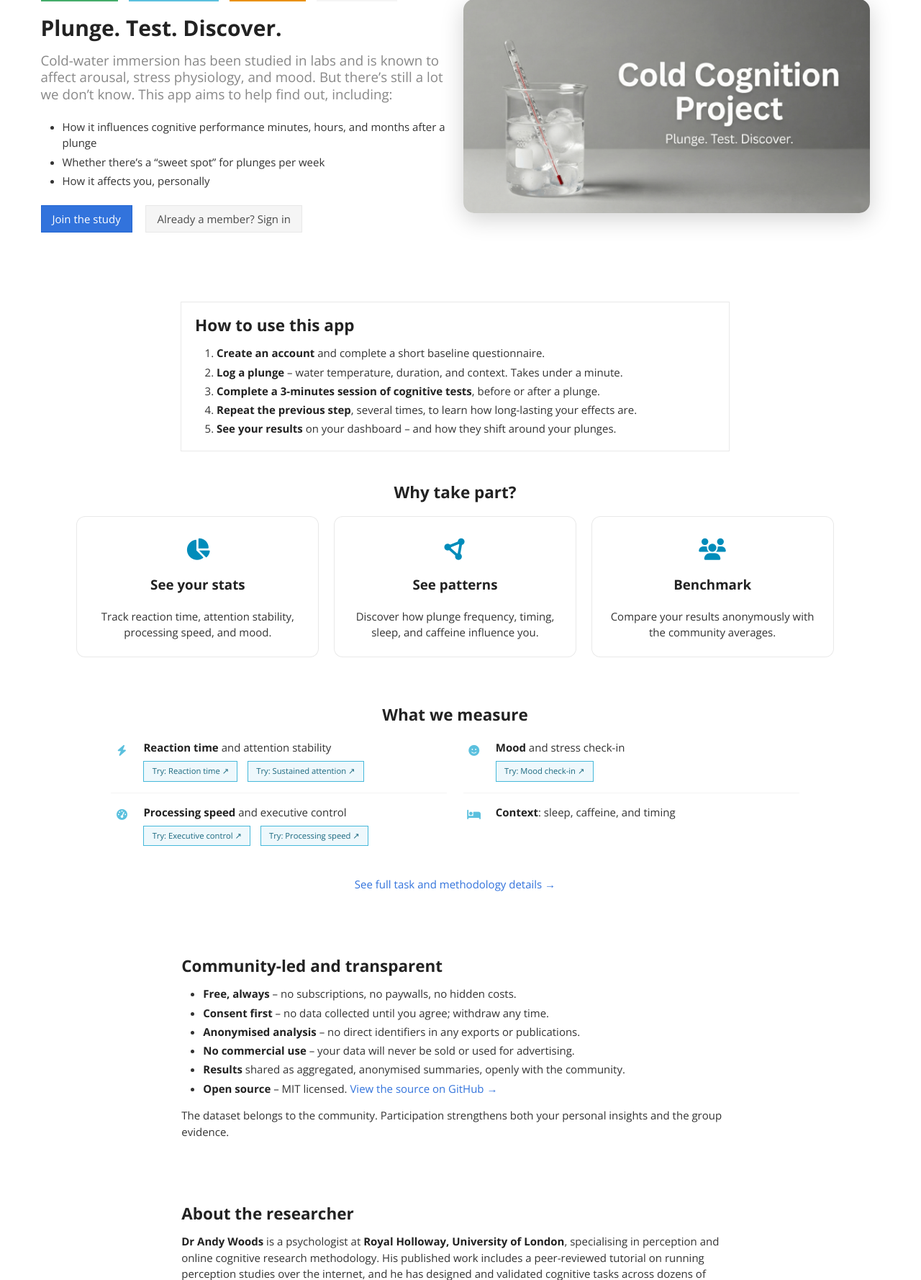
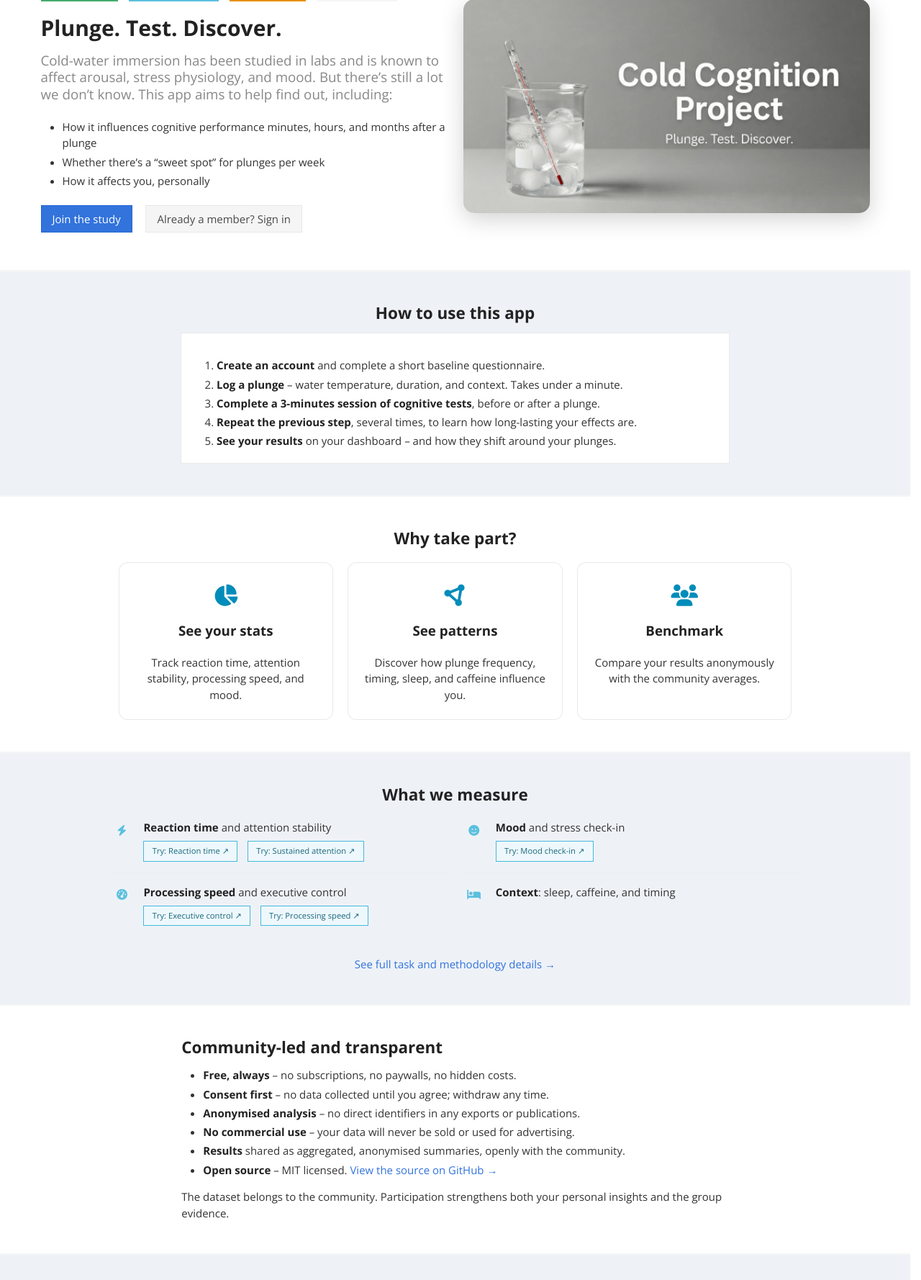
Before and after one commit to andytwoods/iceplunge, a Django app: page / in a window 1280 px wide. Shown: the part 129-1907 px from the top of the page at 72% size. Run offline with Django 5.2, Linux system fonts and the light colour scheme; data that the repository does not hold is empty; parts of the project's set-up code (start-up, migrations or seed data) failed here and were passed over.

Commit message:
Introduce alternating background sections and improve layout styling.

```diff
--- a/iceplunge/static/css/project.css
+++ b/iceplunge/static/css/project.css
@@ -10,6 +10,22 @@
 
 body:not(.task-page) > footer {
   margin-top: auto;
+}
+
+/* ── ALTERNATING SECTION BACKGROUND ─────────────────────────────────────── */
+
+.section-alt {
+  background-color: #eef2f7;
+}
+
+@media (prefers-color-scheme: dark) {
+  html:not([data-theme="light"]) .section-alt {
+    background-color: #1b2030;
+  }
+}
+
+html[data-theme="dark"] .section-alt {
+  background-color: #1b2030;
 }
 
 /* ── MEMBER HOME ACTION CARDS ────────────────────────────────────────────── */
--- a/iceplunge/templates/pages/home.html
+++ b/iceplunge/templates/pages/home.html
@@ -171,13 +171,15 @@
     </div>
   </section>
 
+  <hr class="my-0">
+
   {# ── 2. HOW IT WORKS ──────────────────────────────────────────────────────── #}
-  <section class="section">
+  <section class="section section-alt">
     <div class="container">
       <div class="columns">
         <div class="column is-8 is-offset-2">
+           <h2 class="title is-4 mb-4 is-clear has-text-centered">How to use this app</h2>
           <div class="box">
-            <h2 class="title is-4 mb-4 is-clear">How to use this app</h2>
             <div class="content">
               <ol>
                 <li><strong>Create an account</strong> and complete a short baseline questionnaire.</li>
@@ -193,11 +195,15 @@
     </div>
   </section>
 
-  <!-- ... existing code ... -->
+  <hr class="my-0">
+
+  {# ── WHY TAKE PART ────────────────────────────────────────────────────────── #}
+  <section class="section">
+    <div class="container">
       <div class="columns is-centered">
         <div class="column is-10">
           <h2 class="title is-4 mb-5 has-text-centered is-clear">Why take part?</h2>
-          <div class="columns">
+          <div class="columns" style="padding: 0 0.75rem;">
             <div class="column is-4">
               <div class="card has-background-scheme-main-bis" style="height:100%;">
                 <div class="card-content has-text-centered">
@@ -238,8 +244,10 @@
   </section>
 
 
+  <hr class="my-0">
+
   {# ── 3. WHAT WE MEASURE ───────────────────────────────────────────────────── #}
-  <section class="section has-background-scheme-main-bis">
+  <section class="section section-alt">
     <div class="container">
       <div class="columns is-centered">
         <div class="column is-10">
@@ -252,7 +260,7 @@
                     <i class="fas fa-bolt"></i>
                   </span>
                 </div>
-                <div class="media-content">
+                <div class="media-content" style="overflow: visible;">
                   <p><strong>Reaction time</strong> and attention stability</p>
                   <div class="buttons mt-2" style="gap:.4rem;">
                     <a href="{% url 'tasks:try_task' task_type='pvt' %}" target="_blank" rel="noopener noreferrer"
@@ -268,7 +276,7 @@
                     <i class="fas fa-tachometer-alt"></i>
                   </span>
                 </div>
-                <div class="media-content">
+                <div class="media-content" style="overflow: visible;">
                   <p><strong>Processing speed</strong> and executive control</p>
                   <div class="buttons mt-2" style="gap:.4rem;">
                     <a href="{% url 'tasks:try_task' task_type='flanker' %}" target="_blank" rel="noopener noreferrer"
@@ -286,7 +294,7 @@
                     <i class="fas fa-smile"></i>
                   </span>
                 </div>
-                <div class="media-content">
+                <div class="media-content" style="overflow: visible;">
                   <p><strong>Mood</strong> and stress check-in</p>
                   <div class="mt-2">
                     <a href="{% url 'tasks:try_task' task_type='mood' %}" target="_blank" rel="noopener noreferrer"
@@ -300,7 +308,7 @@
                     <i class="fas fa-bed"></i>
                   </span>
                 </div>
-                <div class="media-content">
+                <div class="media-content" style="overflow: visible;">
                   <p><strong>Context</strong>: sleep, caffeine, and timing</p>
                 </div>
               </div>
@@ -316,6 +324,8 @@
     </div>
   </section>
 
+
+  <hr class="my-0">
 
   {# ── 4. COMMUNITY + TRANSPARENCY ─────────────────────────────────────────── #}
   <section class="section">
@@ -348,14 +358,16 @@
   </section>
 
 
+  <hr class="my-0">
+
   {# ── 5. ABOUT THE RESEARCHER ──────────────────────────────────────────────── #}
-  <section class="section has-background-scheme-main-bis">
+  <section class="section section-alt">
     <div class="container">
       <div class="columns">
         <div class="column is-8 is-offset-2">
           <h2 class="title is-4 mb-4 is-clear">About the researcher</h2>
           <div class="media">
-            <div class="media-content">
+            <div class="media-content" style="overflow: visible;">
               <div class="content">
                 <p>
                   <strong>Dr Andy Woods</strong> is a psychologist at
@@ -393,8 +405,10 @@
   </section>
 
 
+  <hr class="my-0">
+
   {# ── 7. SPONSOR THIS RESEARCH ─────────────────────────────────────────────── #}
-  <section class="section has-background-scheme-main-bis">
+  <section class="section">
     <div class="container">
       <div class="columns">
         <div class="column is-8 is-offset-2">
@@ -459,9 +473,11 @@
   </section>
 
 
+  <hr class="my-0">
+
   {# ── 8. JOIN CTA ──────────────────────────────────────────────────────────── #}
   {% if not request.user.is_authenticated %}
-    <section class="section">
+    <section class="section section-alt">
       <div class="container">
         <div class="columns">
           <div class="column is-8 is-offset-2 has-text-centered">
```
